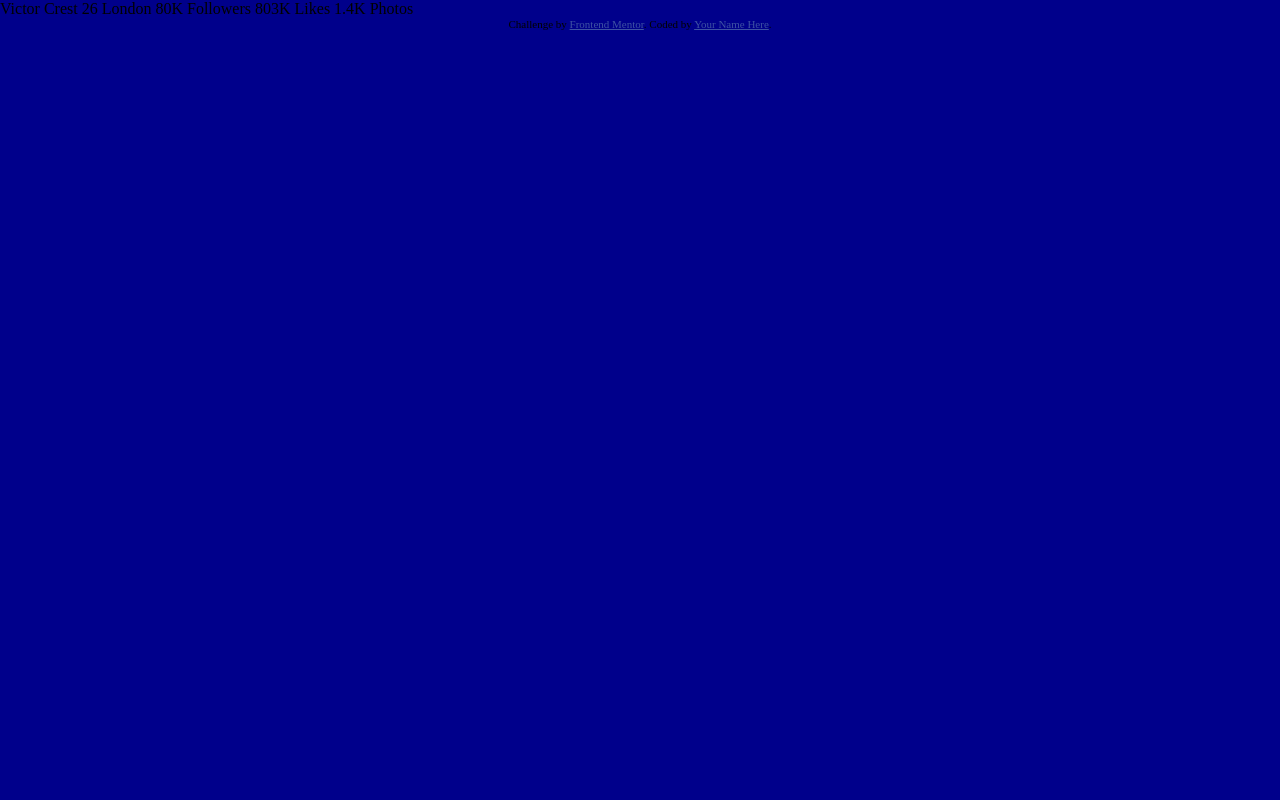
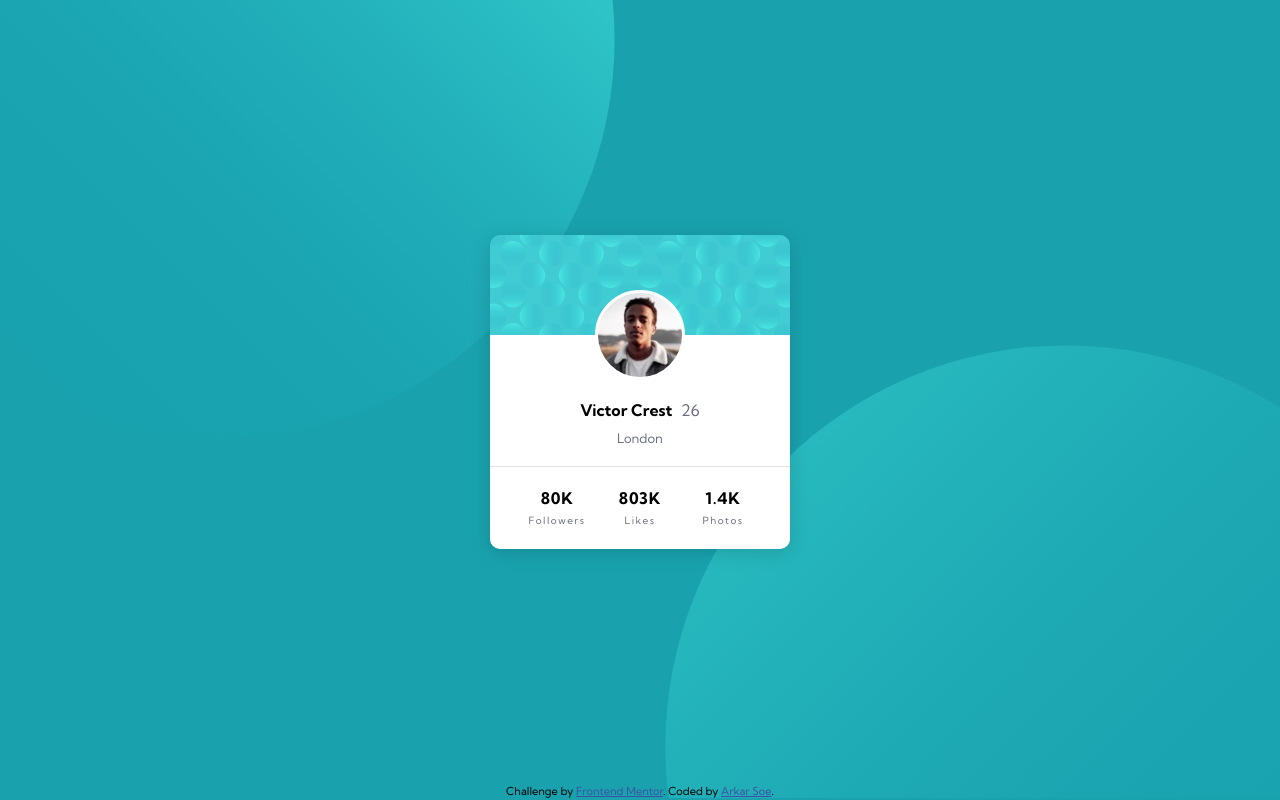
Before and after one commit to arkarsoeDev/fm-profile-card-component, a website: page index.html in a window 1280 px wide. Drawn offline with nearby package versions, Linux system fonts and the light colour scheme.

Commit message:
Profile card component

```diff
--- a/app/scss/component/_index.scss
+++ b/app/scss/component/_index.scss
@@ -1 +1,2 @@
 @forward 'card';
+@forward 'main';
--- a/app/scss/component/card.scss
+++ b/app/scss/component/card.scss
@@ -0,0 +1,118 @@
+@use '../util' as *;
+.card {
+    position: relative;
+    width: rem(280);
+    margin: 0 auto;
+
+    @include breakpoint-up(medium) {
+        width: rem(300);
+    }
+    &__top{
+        z-index: -1;
+        position: absolute;
+        background-image: url('/images/bg-pattern-top.svg');
+        background-repeat: no-repeat;
+        background-size: cover;
+        background-position: center;
+        width: rem(800);
+        height: rem(800);
+        left: -225%;
+        top: -190%;
+    }
+
+    &__bottom{
+        z-index: -1;
+        position: absolute;
+        background-image: url('/images/bg-pattern-bottom.svg');
+        background-repeat: no-repeat;
+        background-size: cover;
+        background-position: center;
+        width: rem(800);
+        height: rem(800);
+        right: -225%;
+        bottom: -190%;
+    }
+
+    &__inner {
+        border-radius: rem(10);
+        overflow: hidden;
+        box-shadow: 0 3px 20px rgba(0, 0, 0, .15);
+    }
+
+    &__upper{
+        width: 100%;
+        height: rem(100);
+        background-image: url('/images/bg-pattern-card.svg');
+        background-repeat: no-repeat;
+        background-size: cover;
+        background-position: center center;
+    }
+    &__body{
+        background-color: $white;
+    }
+    &__profile {
+        position: relative;
+        height: rem(45);
+        margin-bottom: rem(20);
+    }
+    &__img{
+        position: absolute;
+        width: rem(90);
+        height: rem(90);
+        top: 0;
+        left: 50%;
+        transform: translate(-50% , -50%);
+        background-image: url('/images/image-victor.jpg');
+        background-repeat: no-repeat;
+        background-size: cover;
+        background-position: center center;
+        border: 3px solid $white;
+        border-radius: 50%;
+    }
+    &__personal-info{
+        text-align: center;
+        margin-bottom: rem(10);
+    }
+
+    &__name{
+        display: inline;
+        font-weight: $font-bold;
+        color: $dark;
+        margin-right: rem(5);
+    }
+
+    &__age{
+        display: inline;
+        font-weight: $font-regular;
+    }
+
+    &__location{
+        text-align: center;
+        font-size: rem(13);
+        margin-bottom: rem(20);
+    }
+
+    &__social{
+        align-items: center;
+        border-top: 1px solid $darkLine;
+        display: flex;
+        justify-content: space-between;
+        text-align: center;
+        padding: 1.3rem 1.6rem;
+    }
+
+    &__social-part{
+        flex: 1;
+        &__count{
+            display: block;
+            font-weight: $font-bold;
+            font-size: rem(16);
+            color: $dark;
+            letter-spacing: .8px;
+        }
+        &__label{
+            font-size: rem(10);
+            letter-spacing: 1.5px;
+        }
+    }
+}
--- /dev/null
+++ b/app/scss/component/main.scss
@@ -0,0 +1,4 @@
+.main {
+    position: relative;
+    overflow: hidden;
+}
--- a/app/scss/globals/boilerplate.scss
+++ b/app/scss/globals/boilerplate.scss
@@ -13,11 +13,7 @@
 body {
     margin: 0;
     padding: 0;
-    font-family: var(--font-inter);
-    color: var(--text-color);
-    background: darkblue;
+    font-family: $font-kumbh;
+    color: $darkGrayishBlue;
+    background: $darkCyan;
 }
-
-h1{
-    color: $white;
-}
--- a/app/scss/globals/layout.scss
+++ b/app/scss/globals/layout.scss
@@ -0,0 +1,6 @@
+@use '../util' as *;
+.flex-container {
+    height: 98vh;
+    display: flex;
+    align-items: center;
+}
--- a/app/scss/util/breakpoints.scss
+++ b/app/scss/util/breakpoints.scss
@@ -13,7 +13,7 @@
 	'large': '87.4375em',
 );
 
-@mixin breakpoint($size) {
+@mixin breakpoint-up($size) {
 	@media (min-width: map-get($breakpoints-up, $size)) {
 		@content;
 	}
--- a/app/scss/util/colors.scss
+++ b/app/scss/util/colors.scss
@@ -1,2 +1,11 @@
 $white: hsl(0, 0%, 100%);
 $dark: hsl(0, 0%, 0%);
+
+// primary color
+$darkCyan: hsl(185, 75%, 39%);
+$veryDark: hsl(229, 23%, 23%);
+$darkGrayishBlue: hsl(227, 10%, 46%);
+$darkLine: hsla(227, 10%, 46%, 0.2);
+
+// Netural
+$darkGray: hsl(0, 0%, 59%);
--- a/app/scss/util/fonts.scss
+++ b/app/scss/util/fonts.scss
@@ -0,0 +1,4 @@
+$font-kumbh: 'Kumbh Sans', sans-serif;
+
+$font-regular: 400;
+$font-bold: 700;
--- a/index.html
+++ b/index.html
@@ -7,30 +7,52 @@
   <link rel="icon" type="image/png" sizes="32x32" href="./images/favicon-32x32.png">
 
   <title>Frontend Mentor | Profile card component</title>
-
+  <link rel="preconnect" href="https://fonts.googleapis.com">
+  <link rel="preconnect" href="https://fonts.gstatic.com" crossorigin>
+  <link href="https://fonts.googleapis.com/css2?family=Kumbh+Sans:wght@400;700&display=swap" rel="stylesheet">
   <!-- Feel free to remove these styles or customise in your own stylesheet 👍 -->
-  <link rel="stylesheet" href="dist/css/main.css">
+  <link rel="stylesheet" href="dist/css/style.min.css">
   <style>
-    .attribution { font-size: 11px; text-align: center; }
+    .attribution { font-size: 11px; text-align: center; color: black;}
     .attribution a { color: hsl(228, 45%, 44%); }
   </style>
 </head>
 <body>
-  Victor Crest
-  26
-  London
+  <main>
+    <div class="main">
+      <div class="flex-container">
+        <div class="card">
+          <div class="card__top"></div>
+          <div class="card__bottom"></div>
+          <div class="card__inner">
+            <div class="card__upper">
+            </div>
+            <div class="card__body">
+              <div class="card__profile">
+                <div class="card__img">
 
-  80K
-  Followers
+                </div>
+              </div>
+              <div class="card__personal-info">
+                <div class="card__name">Victor Crest</div>
+                <div class="card__age">26</div>
+              </div>
+              <div class="card__location">London</div>
+              <div class="card__social">
+                <div class="card__social-part"><span class="card__social-part__count">80K</span> <span class="card__social-part__label">Followers</span></div>
+                <div class="card__social-part"><span class="card__social-part__count">803K</span> <span class="card__social-part__label">Likes</span></div>
+                <div class="card__social-part"><span class="card__social-part__count">1.4K</span> <span class="card__social-part__label">Photos</span></div>
+              </div>
+            </div>
+          </div>
+        </div>
+      </div>
+      <div class="attribution">
+        Challenge by <a href="https://www.frontendmentor.io?ref=challenge" target="_blank">Frontend Mentor</a>.
+        Coded by <a href="#">Arkar Soe</a>.
+      </div>
+    </div>
+  </main>
 
-  803K
-  Likes
-
-  1.4K
-  Photos
-  <div class="attribution">
-    Challenge by <a href="https://www.frontendmentor.io?ref=challenge" target="_blank">Frontend Mentor</a>.
-    Coded by <a href="#">Your Name Here</a>.
-  </div>
 </body>
 </html>
--- a/package.json
+++ b/package.json
@@ -4,7 +4,8 @@
   "description": "",
   "main": "index.js",
   "scripts": {
-    "compile:sass" : "sass --watch app/scss/main.scss:dist/css/main.css"
+    "compile:sass" : "sass --watch app/scss/style.scss:dist/css/style.css",
+    "mini:css" : "css-minify -d dist/css/ -o dist/css/"
   },
   "keywords": [],
   "author": "",
```
Also changed, not shown: app/scss/style.scss (renamed from app/scss/main.scss), dist/css/style.css (added), dist/css/style.min.css (added), 2 other files.
